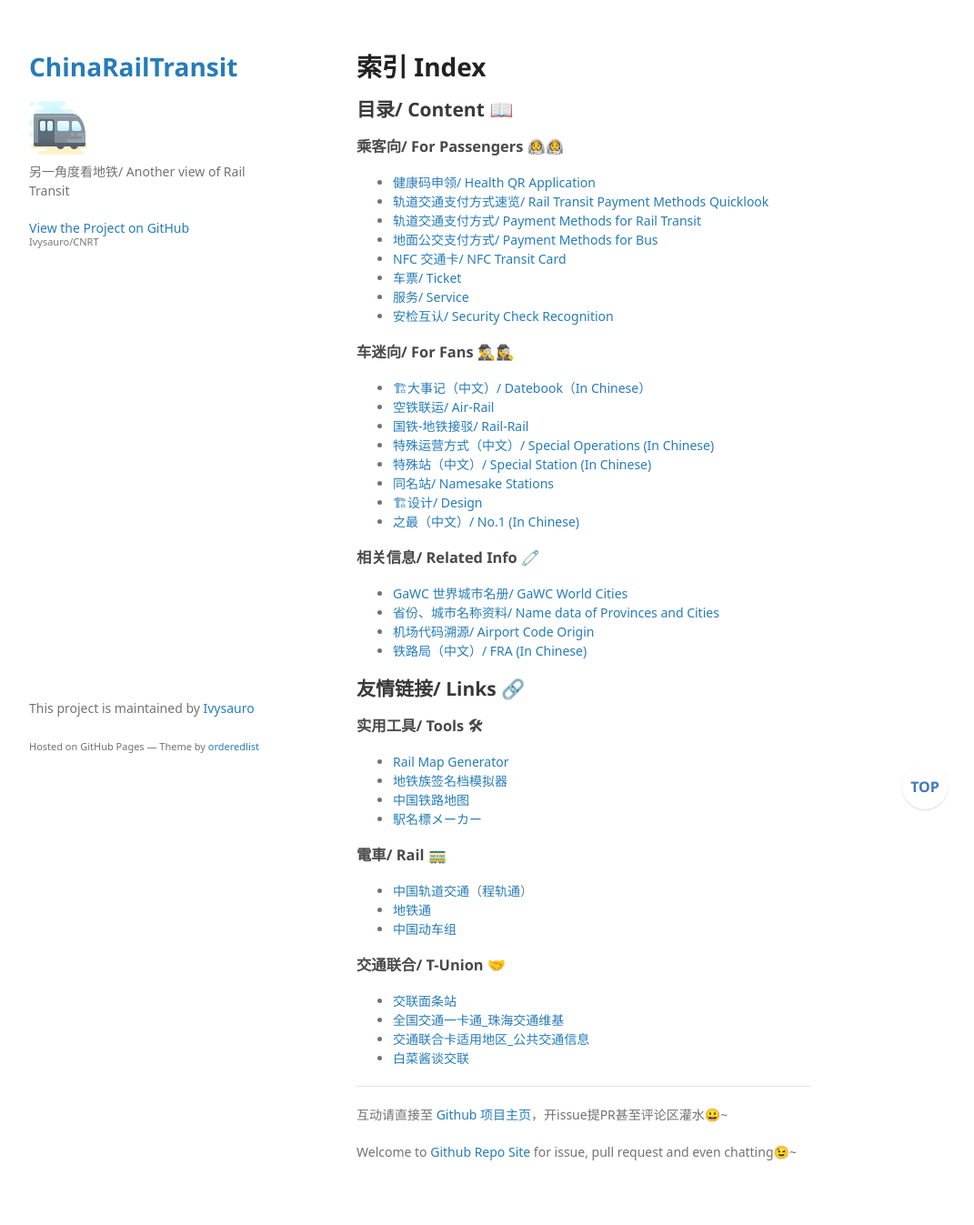
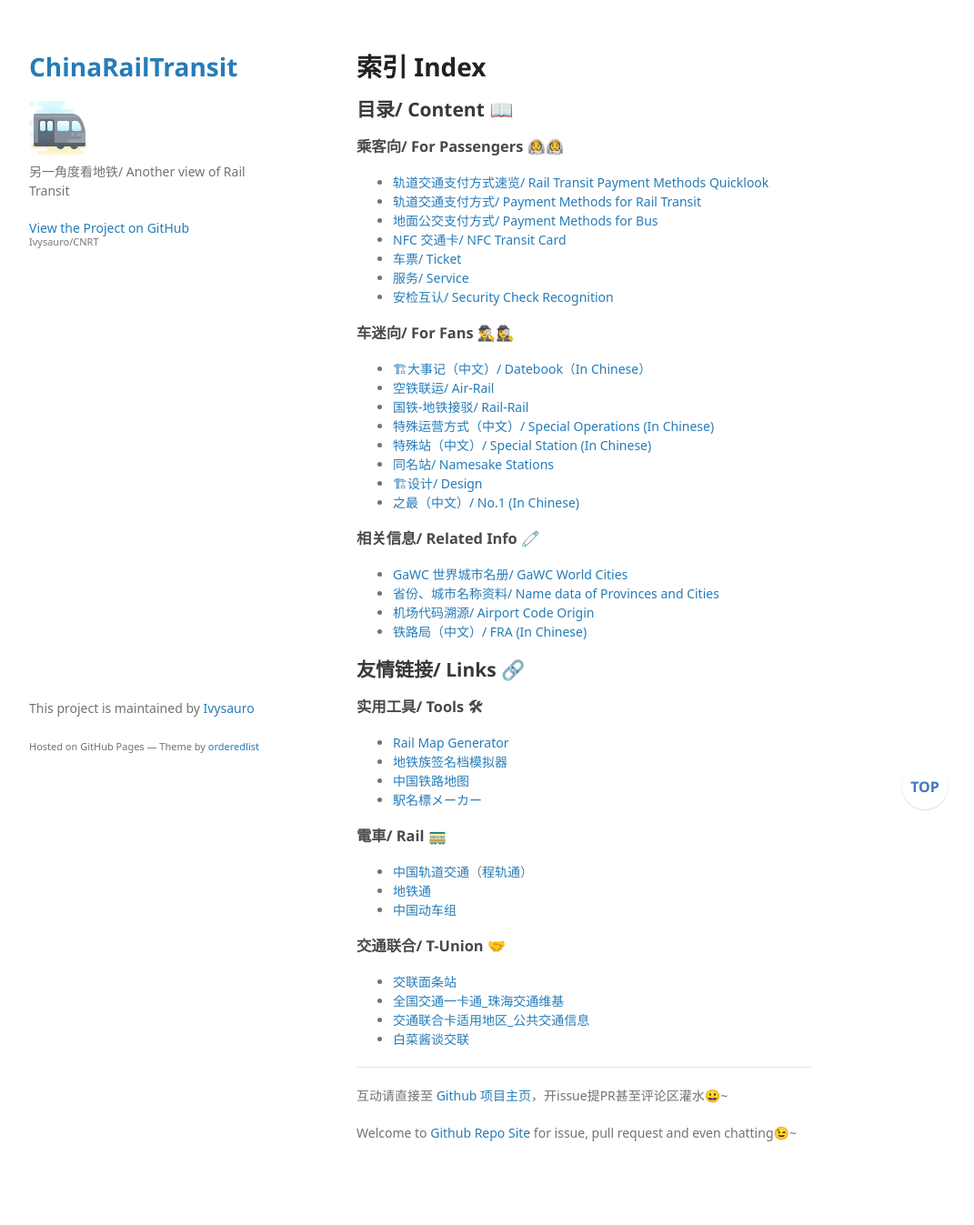
Before and after one commit to Ivysauro/CNRT, a Jekyll site: the page built from index.md, in a window 1280 px wide. Shown: the whole page at 91% size, without its empty margins (178-1249 px from the left). Built offline with Jekyll 4.4.1, drawn with Linux system fonts in a browser that asks for light colours; some web fonts are replaced; our own code applies the rules of GitHub Pages for plain Markdown files; a script that is not in the unit is left out; after the commit the page ends 1326 px from its top, so only the background shows below that.

Commit message:
更新目录📖
隐藏健康码申领页面

```diff
--- a/index.md
+++ b/index.md
@@ -3,7 +3,6 @@
 ## 目录/ Content 📖
 
 ### 乘客向/ For Passengers 👨‍🚀👩‍🚀
-- [健康码申领/ Health QR Application](https://ivysauro.github.io/CNRT/data/HealthQR)
 - [轨道交通支付方式速览/ Rail Transit Payment Methods Quicklook](https://ivysauro.github.io/CNRT/data/Pie)
 - [轨道交通支付方式/ Payment Methods for Rail Transit](https://ivysauro.github.io/CNRT/data/Pay)
 - [地面公交支付方式/ Payment Methods for Bus](https://ivysauro.github.io/CNRT/data/BusPay)
```
